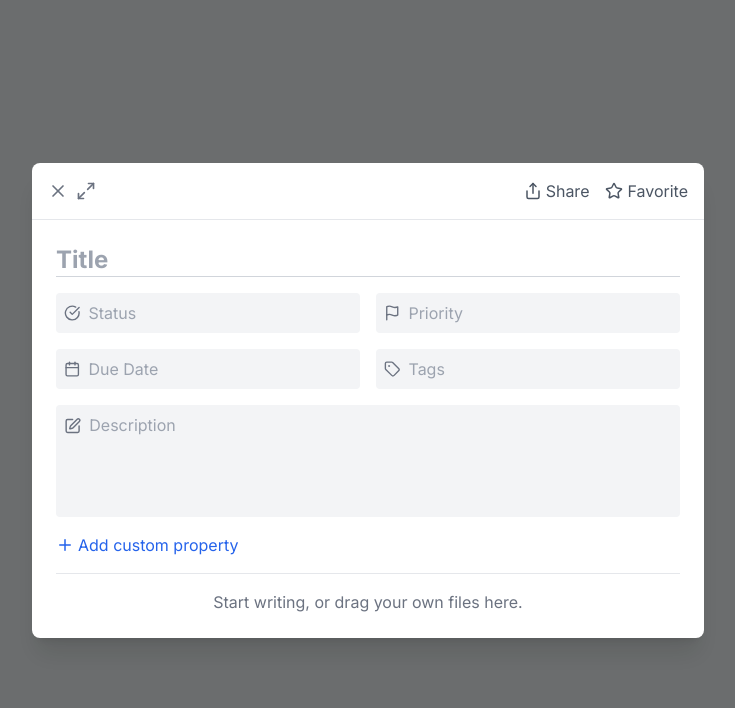
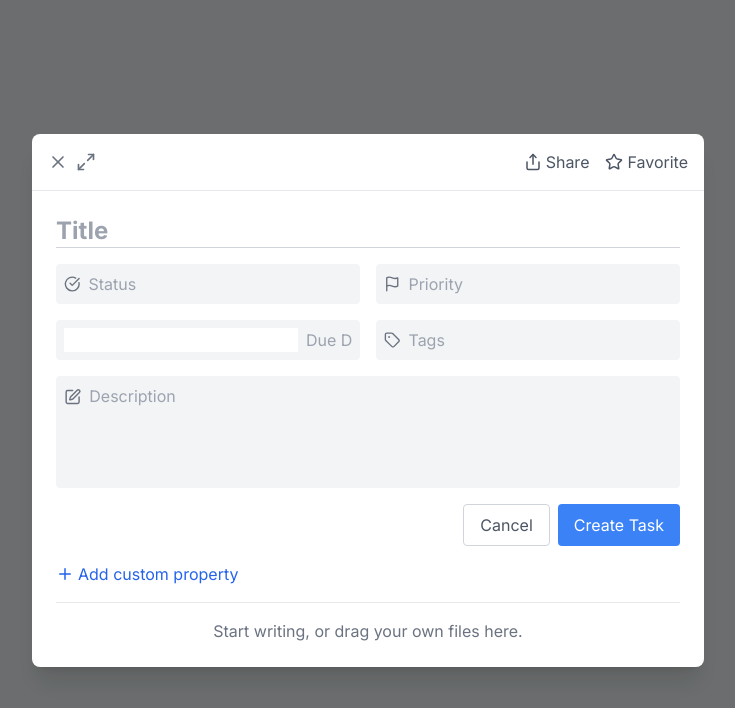
Before and after one commit to M-Sanjay12o52o/Workflo, a Next.js app: page /assign in a window 1280 px wide. Shown: the top 708 px of the page, without its empty margins (272-1007 px from the left). Built offline with nearby package versions, Linux system fonts and the light colour scheme.

Commit message:
successfull sending data to the db

```diff
--- a/package.json
+++ b/package.json
@@ -12,6 +12,7 @@
     "lucide-react": "^0.416.0",
     "next": "14.2.5",
     "react": "^18",
+    "react-datepicker": "^7.3.0",
     "react-dom": "^18"
   },
   "devDependencies": {
--- a/src/app/assign/page.tsx
+++ b/src/app/assign/page.tsx
@@ -1,4 +1,7 @@
+"use client";
+
 import Taskmodal from '@/components/Taskmodal'
+import { useRouter } from 'next/navigation';
 import { FC } from 'react'
 
 interface pageProps {
@@ -6,8 +9,14 @@ interface pageProps {
 }
 
 const page: FC<pageProps> = ({ }) => {
+    const router = useRouter();
+
+    const handleClose = () => {
+        router.back()
+    }
+
     return <div>
-        <Taskmodal />
+        <Taskmodal onClose={handleClose} />
     </div>
 }
 
--- a/src/components/Dashboard.tsx
+++ b/src/components/Dashboard.tsx
@@ -4,6 +4,7 @@ import { FC, useState } from 'react';
 import Sidebar from './SideBar';
 import { Search, Calendar, Zap, Filter, Share, Plus, HelpCircle } from 'lucide-react';
 import TaskBoard from './Taskboard';
+import { useRouter } from 'next/navigation';
 
 interface DashboardProps { }
 
@@ -15,6 +16,7 @@ interface Task {
 }
 
 const Dashboard: FC<DashboardProps> = () => {
+    const router = useRouter();
     const [userName, setUserName] = useState<string>("Joe Gardner");
     const boards: Array<{ title: string; tasks: Task[] }> = [
         {
@@ -125,7 +127,9 @@ const Dashboard: FC<DashboardProps> = () => {
                                 <item.icon className="ml-2" size={20} />
                             </button>
                         ))}
-                        <button className="flex items-center px-4 py-2 bg-gradient-to-b from-[#4C38C2] to-[#2F2188] text-white rounded-lg shadow-md hover:from-[#5A45D1] hover:to-[#3A2A9E]">
+                        <button className="flex items-center px-4 py-2 bg-gradient-to-b from-[#4C38C2] to-[#2F2188] text-white rounded-lg shadow-md hover:from-[#5A45D1] hover:to-[#3A2A9E]"
+                            onClick={() => router.push('/assign')}
+                        >
                             Create new
                             <Plus className="ml-2" size={20} />
                         </button>
--- a/src/components/Taskmodal.tsx
+++ b/src/components/Taskmodal.tsx
@@ -2,6 +2,8 @@
 
 import React, { FC, useState } from 'react';
 import { X, Maximize2, Share, Star, CheckCircle, Flag, Calendar, Tag, Edit, Plus } from 'lucide-react';
+import DatePicker from 'react-datepicker';
+import 'react-datepicker/dist/react-datepicker.css';
 
 interface TaskmodalProps {
     onClose: () => void;
@@ -11,8 +13,45 @@ const Taskmodal: FC<TaskmodalProps> = ({ onClose }) => {
     const [title, setTitle] = useState('');
     const [status, setStatus] = useState('');
     const [priority, setPriority] = useState('');
-    const [dueDate, setDueDate] = useState('');
+    const [deadline, setDeadline] = useState<Date | null>(null);
     const [description, setDescription] = useState('');
+    const [isSubmitting, setIsSubmitting] = useState(false);
+    const [error, setError] = useState('');
+
+    const handleSubmit = async (e: React.FormEvent) => {
+        e.preventDefault();
+        setIsSubmitting(true);
+        setError('');
+
+        try {
+            const response = await fetch('/api/postTask', {
+                method: 'POST',
+                headers: {
+                    'Content-Type': 'application/json',
+                },
+                body: JSON.stringify({
+                    title,
+                    description,
+                    status,
+                    priority: parseInt(priority) || undefined,
+                    deadline: deadline ? new Date(deadline) : undefined,
+                }),
+            });
+
+            if (!response.ok) {
+                throw new Error('Failed to create task');
+            }
+
+            const createdTask = await response.json();
+            console.log(createdTask);
+            onClose(); // closing the modal after successful creation
+        } catch (error) {
+            console.error('Error creating task:', error);
+            setError('Failed to create task. Please try again.');
+        } finally {
+            setIsSubmitting(false);
+        }
+    }
 
     return (
         <div className="fixed inset-0 bg-black bg-opacity-50 flex items-center justify-center">
@@ -36,13 +75,14 @@ const Taskmodal: FC<TaskmodalProps> = ({ onClose }) => {
                     </div>
                 </div>
 
+                <form onSubmit={handleSubmit}>
                     <div className="p-6 space-y-4">
                         <input
                             type="text"
                             placeholder="Title"
                             value={title}
                             onChange={(e) => setTitle(e.target.value)}
-                        className="w-full text-2xl font-bold border-b border-gray-300 focus:border-blue-500 outline-none"
+                            className="w-full text-2xl font-bold border-b border-gray-300 focus:border-blue-500 outline-none text-black"
                         />
 
                         <div className="grid grid-cols-2 gap-4">
@@ -53,7 +93,7 @@ const Taskmodal: FC<TaskmodalProps> = ({ onClose }) => {
                                     placeholder="Status"
                                     value={status}
                                     onChange={(e) => setStatus(e.target.value)}
-                                className="bg-transparent outline-none w-full"
+                                    className="bg-transparent outline-none w-full text-black"
                                 />
                             </div>
                             <div className="flex items-center space-x-2 bg-gray-100 p-2 rounded">
@@ -63,25 +103,37 @@ const Taskmodal: FC<TaskmodalProps> = ({ onClose }) => {
                                     placeholder="Priority"
                                     value={priority}
                                     onChange={(e) => setPriority(e.target.value)}
-                                className="bg-transparent outline-none w-full"
+                                    className="bg-transparent outline-none w-full text-black"
                                 />
                             </div>
                             <div className="flex items-center space-x-2 bg-gray-100 p-2 rounded">
-                            <Calendar size={18} className="text-gray-500" />
+                                <DatePicker
+                                    selected={deadline}
+                                    onChange={(date: Date | null) => setDeadline(date)}
+                                    dateFormat={'yyyy-MM-dd'}
+                                    className="text-gray-500"
+                                />
+                                <input type="text"
+                                    placeholder='Due Date'
+                                    value={deadline ? deadline.toLocaleDateString() : ''}
+                                    readOnly
+                                    className="bg-transparent outline-none w-full text-black"
+                                />
+                                {/* <Calendar size={18} className="text-gray-500" />
                                 <input
                                     type="text"
                                     placeholder="Due Date"
-                                value={dueDate}
-                                onChange={(e) => setDueDate(e.target.value)}
-                                className="bg-transparent outline-none w-full"
-                            />
+                                    value={deadline}
+                                    onChange={(e) => setDeadline(e.target.value)}
+                                    className="bg-transparent outline-none w-full text-black"
+                                /> */}
                             </div>
                             <div className="flex items-center space-x-2 bg-gray-100 p-2 rounded">
                                 <Tag size={18} className="text-gray-500" />
                                 <input
                                     type="text"
                                     placeholder="Tags"
-                                className="bg-transparent outline-none w-full"
+                                    className="bg-transparent outline-none w-full text-black"
                                 />
                             </div>
                         </div>
@@ -92,8 +144,27 @@ const Taskmodal: FC<TaskmodalProps> = ({ onClose }) => {
                                 placeholder="Description"
                                 value={description}
                                 onChange={(e) => setDescription(e.target.value)}
-                            className="bg-transparent outline-none w-full h-24 resize-none"
+                                className="bg-transparent outline-none w-full h-24 resize-none text-black"
                             />
+                        </div>
+
+                        {error && <p className='text-red-500'>{error}</p>}
+
+                        <div className="flex justify-end space-x-2">
+                            <button
+                                type="button"
+                                onClick={onClose}
+                                className="px-4 py-2 text-gray-600 hover:text-gray-800 border border-gray-300 rounded"
+                            >
+                                Cancel
+                            </button>
+                            <button
+                                type="submit"
+                                disabled={isSubmitting}
+                                className="px-4 py-2 bg-blue-500 text-white rounded hover:bg-blue-600 disabled:bg-blue-300"
+                            >
+                                {isSubmitting ? 'Creating...' : 'Create Task'}
+                            </button>
                         </div>
 
                         <button className="flex items-center text-blue-600 hover:text-blue-800">
@@ -107,6 +178,7 @@ const Taskmodal: FC<TaskmodalProps> = ({ onClose }) => {
                             Start writing, or drag your own files here.
                         </div>
                     </div>
+                </form>
             </div>
         </div>
     );
```
Also changed, not shown: src/app/api/postTask/route.ts (added, +44 -0 lines), src/app/api/getTask/route.ts (added), 2 other files (tests, documents, lock files or other folders). Lines whose indentation alone changed are shown as unchanged.
